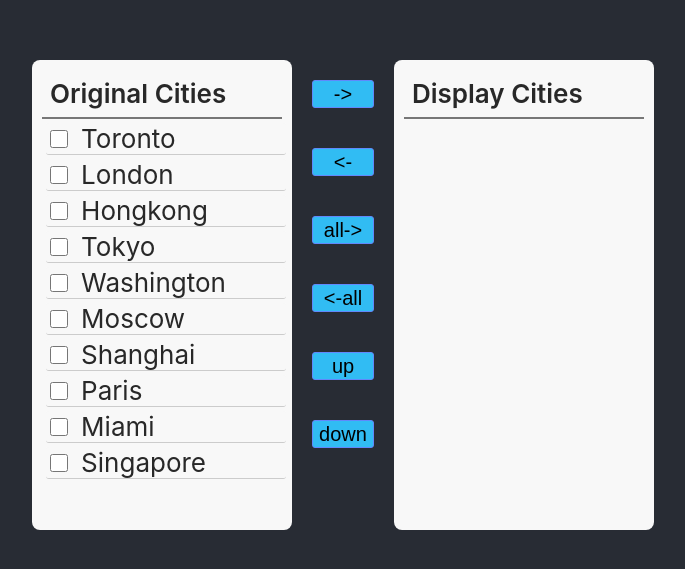
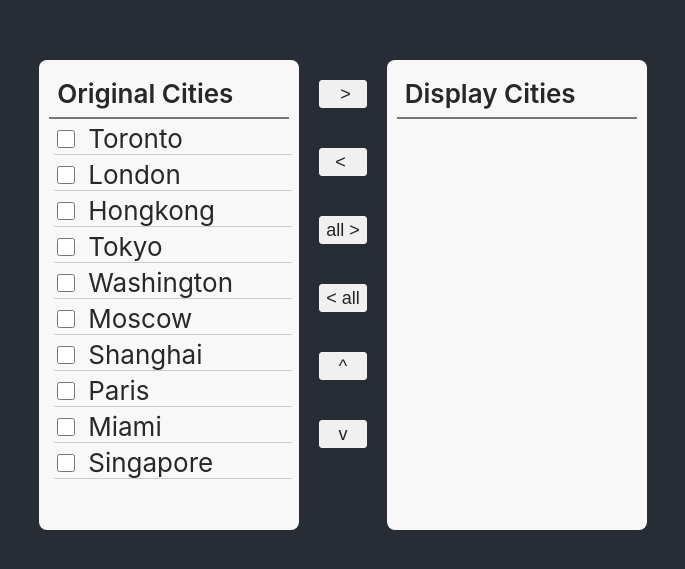
Before and after one commit to Akigaze/transfer-react, a React (Create React App) app: page / in a window 1280 px wide. Shown: the part 105-674 px from the top of the page, without its empty margins (297-982 px from the left). Built offline with nearby package versions, Linux system fonts and the light colour scheme.

Commit message:
[Akigaze] refactor get functional button and optimize the UI

```diff
--- a/src/component/transfer.js
+++ b/src/component/transfer.js
@@ -123,17 +123,35 @@ class Transfer extends Component {
         }
     }
 
+    getFunctionBtnList(){
+        let functions=[
+            { func:this.addToDisplay, describe:" >" },
+            { func:this.backToOriginal, describe:"< " },
+            { func:this.addAllToDisplay, describe:"all >" },
+            { func:this.backAllToOriginal, describe:"< all" },
+            { func:this.moveUp, describe:"^" },
+            { func:this.moveDown, describe:"v" },
+        ];
+        let functionBtnList=functions.map((fun,i)=>{
+            return (
+                <div key={`fun-${i}`}>
+                    <input type="button"
+                        value={fun.describe}
+                        className="function-btn"
+                        onClick={fun.func} />
+                    <br/>
+                </div>
+            )
+        });
+        return functionBtnList;
+    }
+
     render(){
         return(
             <div className="transfer">
                 <FeatureList cities={this.state.originalCities} clickItem={this.clickItem} title="Original Cities"/>
                 <div className="btn-list">
-                    <input type="button" value="->" className="function-btn" onClick={this.addToDisplay}/><br/>
-                    <input type="button" value="<-" className="function-btn" onClick={this.backToOriginal}/><br/>
-                    <input type="button" value="all->" className="function-btn" onClick={this.addAllToDisplay}/><br/>
-                    <input type="button" value="<-all" className="function-btn" onClick={this.backAllToOriginal}/><br/>
-                    <input type="button" value="up" className="function-btn" onClick={this.moveUp}/><br/>
-                    <input type="button" value="down" className="function-btn" onClick={this.moveDown}/><br/>
+                    {this.getFunctionBtnList()}
                 </div>
                 <FeatureList cities={this.state.displayCities}  clickItem={this.clickItem} title="Display Cities"/>
             </div>
--- a/src/style/transfer.css
+++ b/src/style/transfer.css
@@ -26,6 +26,14 @@
     width: 100%;
     border-radius: 3px;
     border-bottom: 1px solid #999;
+    transition: 360ms;
+}
+
+.selected-city:hover{
+    background: #05a9ea;
+    color: #f2f2f2;
+    border-bottom: 1px solid #aaa;
+    transition: 320ms;
 }
 
 .unselect-city{
@@ -34,6 +42,14 @@
     width: 100%;
     border-radius: 3px;
     border-bottom: 1px solid #ccc;
+    transition: 360ms;
+}
+
+.unselect-city:hover{
+    color: #343434;
+    background: #c0e3f1;
+    border-bottom: 1px solid #aaa;
+    transition: 320ms;
 }
 
 .btn-list{
@@ -42,14 +58,37 @@
 }
 
 .function-btn{
+    color: #232323;
     width: 100%;
     min-height: 28px;
-    background: #31bcf3;
+    background: #f0f0f0;
     border-radius: 3px;
-    border: 1px solid #6188fb;
+    border: 1px solid #f3f3f3;
     margin: 20px 0;
     font-weight: 400;
-    font-size: 20px;
+    font-size: 18px;
+    transition: 360ms;
+}
+
+.function-btn:hover{
+    color: #f0f0f0;
+    background: #00a1d6;
+    border: 1px solid #00a1d6;
+    transition: 360ms;
+}
+
+.function-btn:active{
+    color: #f3f3f3;
+    background: #048dda;
+    border: 1px solid #0597ea;
+    transition: 300ms;
+}
+
+.function-btn:focus{
+    color: #f3f3f3;
+    background: #048dda;
+    border: 1px solid #0597ea;
+    transition: 300ms;
 }
 
 .reature-list-header{
```
